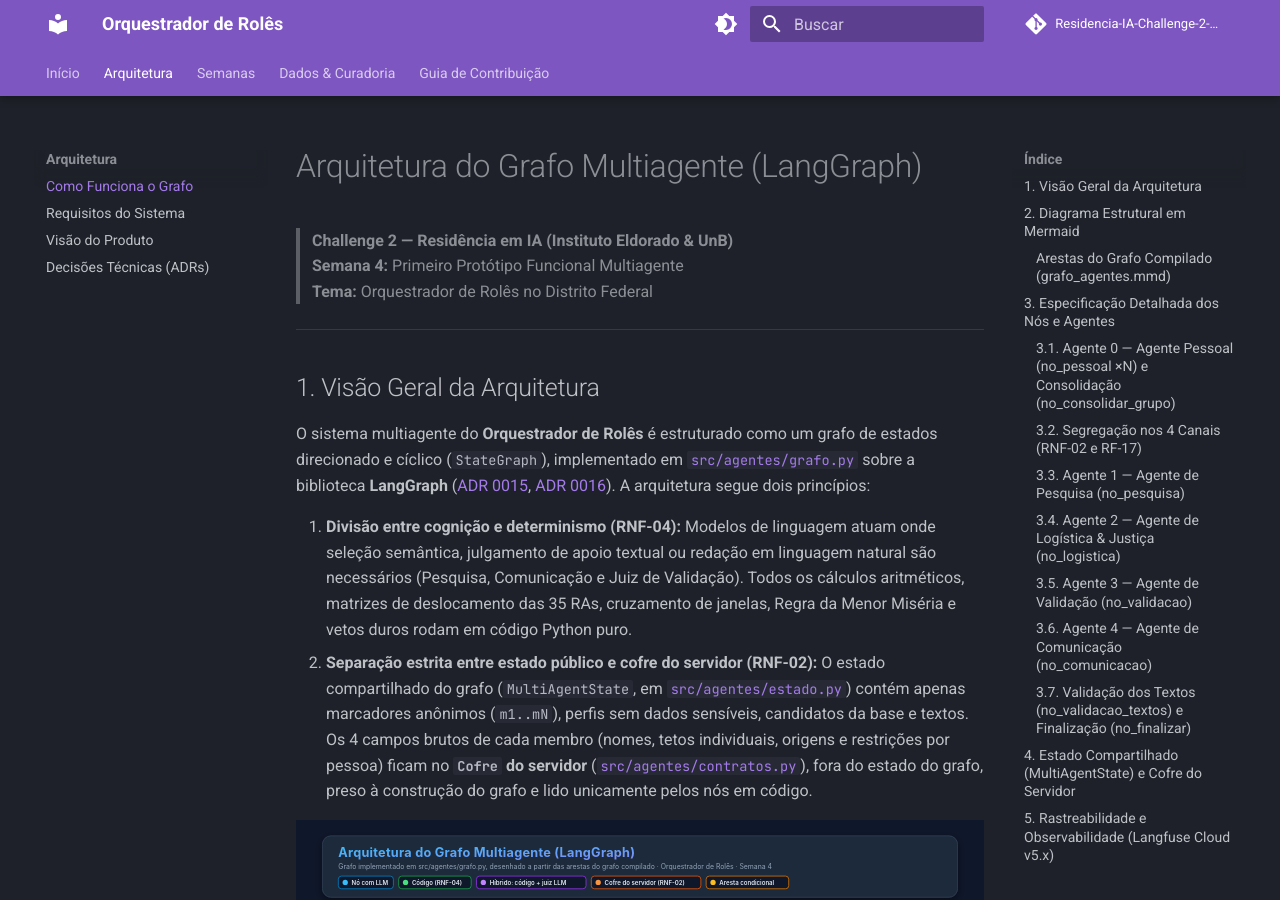
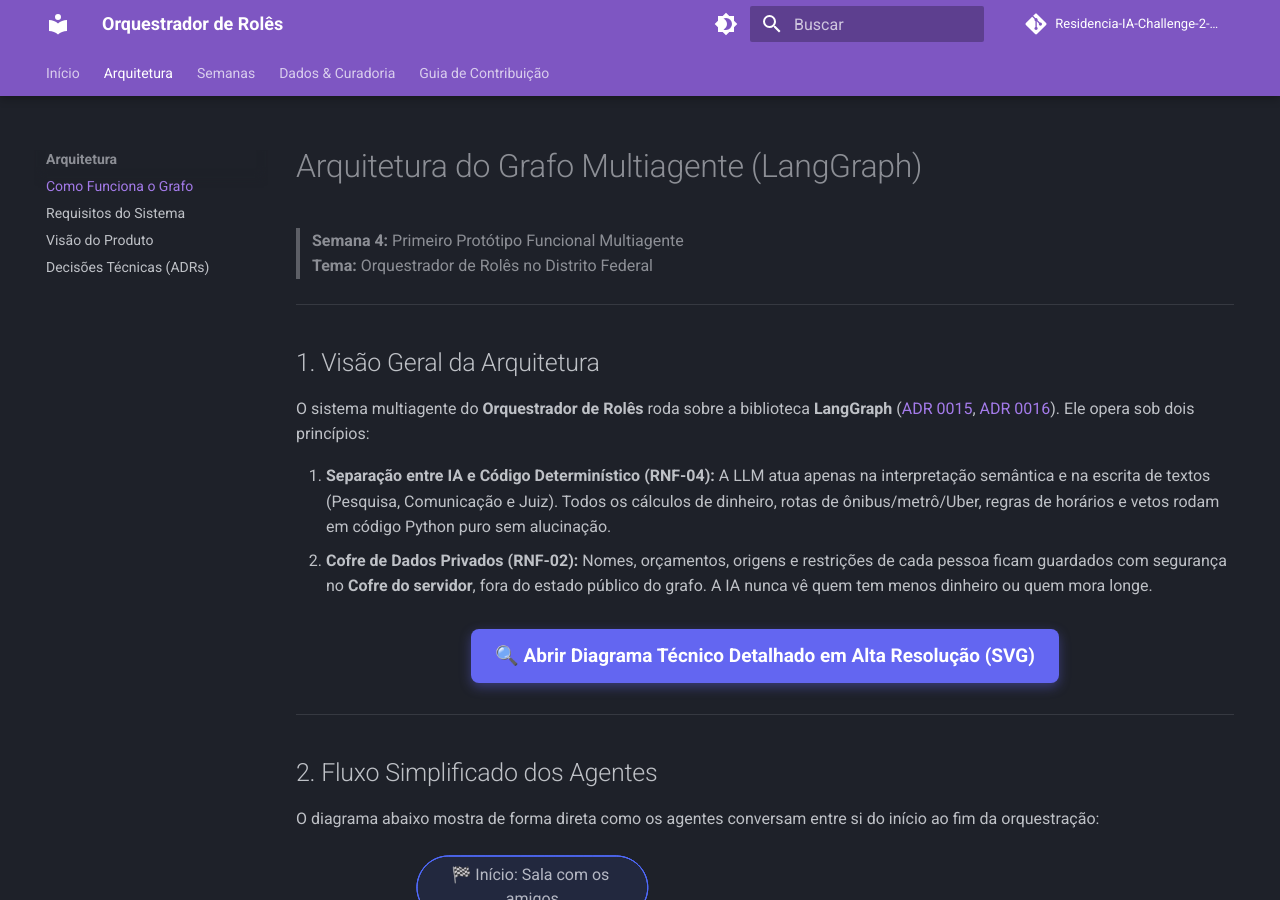
Before and after one commit to Residencia-IA-Challenge-2-Grupo-7/residencia-ia-g7-challenge2, an MkDocs documentation site: the page built from docs/arquitetura/multiagente.md, in a window 1280 px wide and 900 px high. Built offline with MkDocs 1.6.1 and Material for MkDocs 9.7.7, drawn with Linux system fonts in a browser that asks for light colours; comment, search, counter and statistics services are not loaded; some of the changed text lies outside the part shown.

Commit message:
docs(portal): esconde indice toc lateral e melhora legibilidade do diagrama

````diff
--- a/docs/arquitetura/multiagente.md
+++ b/docs/arquitetura/multiagente.md
@@ -1,6 +1,10 @@
+---
+hide:
+  - toc
+---
+
 # Arquitetura do Grafo Multiagente (LangGraph)
 
-> **Challenge 2 — Residência em IA (Instituto Eldorado & UnB)**
 > **Semana 4:** Primeiro Protótipo Funcional Multiagente
 > **Tema:** Orquestrador de Rolês no Distrito Federal
 
@@ -8,76 +12,43 @@
 
 ## 1. Visão Geral da Arquitetura
 
-O sistema multiagente do **Orquestrador de Rolês** é estruturado como um grafo de estados direcionado e cíclico (`StateGraph`), implementado em [`src/agentes/grafo.py`](../../src/agentes/grafo.py) sobre a biblioteca **LangGraph** ([ADR 0015](../decisoes/0015-orquestracao-com-langgraph.md), [ADR 0016](../decisoes/0016-estrutura-dos-agentes.md)). A arquitetura segue dois princípios:
+O sistema multiagente do **Orquestrador de Rolês** roda sobre a biblioteca **LangGraph** ([ADR 0015](../decisoes/0015-orquestracao-com-langgraph.md), [ADR 0016](../decisoes/0016-estrutura-dos-agentes.md)). Ele opera sob dois princípios:
 
-1. **Divisão entre cognição e determinismo (RNF-04):** Modelos de linguagem atuam onde seleção semântica, julgamento de apoio textual ou redação em linguagem natural são necessários (Pesquisa, Comunicação e Juiz de Validação). Todos os cálculos aritméticos, matrizes de deslocamento das 35 RAs, cruzamento de janelas, Regra da Menor Miséria e vetos duros rodam em código Python puro.
-2. **Separação estrita entre estado público e cofre do servidor (RNF-02):** O estado compartilhado do grafo (`MultiAgentState`, em [`src/agentes/estado.py`](../../src/agentes/estado.py)) contém apenas marcadores anônimos (`m1..mN`), perfis sem dados sensíveis, candidatos da base e textos. Os 4 campos brutos de cada membro (nomes, tetos individuais, origens e restrições por pessoa) ficam no **`Cofre` do servidor** ([`src/agentes/contratos.py`](../../src/agentes/contratos.py)), fora do estado do grafo, preso à construção do grafo e lido unicamente pelos nós em código.
+1. **Separação entre IA e Código Determinístico (RNF-04):** A LLM atua apenas na interpretação semântica e na escrita de textos (Pesquisa, Comunicação e Juiz). Todos os cálculos de dinheiro, rotas de ônibus/metrô/Uber, regras de horários e vetos rodam em código Python puro sem alucinação.
+2. **Cofre de Dados Privados (RNF-02):** Nomes, orçamentos, origens e restrições de cada pessoa ficam guardados com segurança no **Cofre do servidor**, fora do estado público do grafo. A IA nunca vê quem tem menos dinheiro ou quem mora longe.
 
-![Diagrama Visual da Arquitetura do Grafo Multiagente](img/grafo_multiagente.svg)
+<div style="text-align: center; margin: 1.5rem 0;">
+  <a href="../img/grafo_multiagente.svg" target="_blank" style="display: inline-block; padding: 12px 24px; background: #6366f1; color: #ffffff; border-radius: 8px; font-weight: 700; text-decoration: none; font-size: 0.95rem; box-shadow: 0 4px 12px rgba(99, 102, 241, 0.4);">🔍 Abrir Diagrama Técnico Detalhado em Alta Resolução (SVG)</a>
+</div>
 
 ---
 
-## 2. Diagrama Estrutural em Mermaid
+## 2. Fluxo Simplificado dos Agentes
 
-O diagrama abaixo reproduz exatamente os nós e as arestas compiladas pelo LangGraph (`construir_grafo` em [`src/agentes/grafo.py`](../../src/agentes/grafo.py), correspondente a `docs/entregas/semana-04/grafo_agentes.mmd`):
+O diagrama abaixo mostra de forma direta como os agentes conversam entre si do início ao fim da orquestração:
 
 ```mermaid
 flowchart TD
-    classDef llm fill:#e0f2fe,stroke:#0284c7,stroke-width:2px,color:#0369a1;
-    classDef code fill:#dcfce7,stroke:#16a34a,stroke-width:2px,color:#15803d;
-    classDef hybrid fill:#f3e8ff,stroke:#9333ea,stroke-width:2px,color:#7e22ce;
-    classDef decision fill:#fef3c7,stroke:#d97706,stroke-width:2px,color:#b45309;
-    classDef data fill:#ede9fe,stroke:#6366f1,stroke-width:2px,color:#4338ca;
-    classDef cofre fill:#fff7ed,stroke:#ea580c,stroke-width:2px,stroke-dasharray: 5 3,color:#9a3412;
-    classDef trace fill:#f1f5f9,stroke:#64748b,stroke-width:1.5px,color:#334155;
+    IN(["🏁 Início: Sala com os amigos"]) --> P["0. Agente Pessoal<br/>(Lê preferências de cada amigo)"]
+    P -->|"Guarda no Cofre Secreto"| COF[("🔒 Cofre Seguro<br/>Tetos e Origens Privadas")]
+    P -->|"Preferências Anônimas"| G["Consolidação do Grupo<br/>(Cruza horários e estilos)"]
 
-    START(["__start__ · Sala com N membros confirmados"]):::data
-    START -. "Send('no_pessoal', membro) ×N em paralelo" .-> PESSOAL
+    G -->|"Com horário comum"| PQ["1. Agente de Pesquisa<br/>(Busca na base de 93 locais reais do DF)"]
+    G -->|"Sem horário comum"| F["Finalização<br/>(Avisa o grupo)"]
 
-    PESSOAL["0. AGENTE PESSOAL ×N · no_pessoal<br/>(Código Puro — RNF-04 · span: agente_pessoal)<br/>• Interpreta os 4 campos por regras + log pessoal<br/>• Separa 4 canais: 1, 2 e 4 no Cofre; Canal 3 no estado"]:::code
+    PQ -->|"Candidatos da base"| L["2. Logística & Justiça<br/>(Calcula Menor Miséria e rotas)"]
+    L -->|"Ranking logístico"| V["3. Validação em Código<br/>(Aplica vetos de horário e orçamento)"]
 
-    subgraph COFRE ["Cofre do Servidor (Fora do MultiAgentState — RNF-02, ADR 0015/0016)"]
-        C1["Canal 1: Orçamento (teto individual) — Privado"]:::cofre
-        C2["Canal 2: Restrições duras — Privado"]:::cofre
-        C4["Canal 4: Logística (origem, janelas e transporte) — Privado"]:::cofre
-    end
+    V --> C1{"Mínimo de 3<br/>lugares viáveis?"}
+    C1 -->|"Não (até 2 voltas)"| PQ
+    C1 -->|"Sim"| CM["4. Comunicação<br/>(Redige os cartões amigáveis)"]
+    C1 -->|"0 viáveis"| F
 
-    C3["Canal 3: Preferências (tipos, vibes, evitar, pedido sanitizado)<br/>Único canal público no estado (membros_anonimos)"]:::data
+    CM --> VT["Validação de Textos & Juiz LLM<br/>(Garante que nenhum dado pessoal vazou)"]
+    VT -->|"Reprovado (máx 1x)"| CM
+    VT -->|"Aprovado"| F
 
-    PESSOAL -. "grava canais 1, 2 e 4" .-> COFRE
-    PESSOAL -- "devolve Canal 3" --> C3
-    C3 --> CONSOLIDAR["ORQUESTRADOR · no_consolidar_grupo<br/>(Código Puro · span: consolidar_grupo)<br/>• Agrega tipos ('x de y'), vibes e restrições sem autor<br/>• Cruza janelas comuns no Cofre"]:::code
-
-    CONSOLIDAR -. "depois_de_consolidar:<br/>há janela comum (≥ 2 pessoas)" .-> PESQUISA
-    CONSOLIDAR -. "sem janela comum:<br/>direto para o fim" .-> FINALIZAR
-
-    PESQUISA["1. AGENTE DE PESQUISA · no_pesquisa<br/>(LLM: DeepSeek V4.1 Flash · span: pesquisa)<br/>• LLM escreve até 3 consultas; código executa buscar_lugares_rag<br/>• Base oficial de 93 lugares 2FA TikTok (ADR 0008)<br/>• 8 a 10 candidatos com trecho_citado conferido"]:::llm
-
-    PESQUISA -- "candidatos_pesquisa" --> LOGISTICA["2. AGENTE DE LOGÍSTICA E JUSTIÇA · no_logistica<br/>(Código Puro — RNF-04, ADR 0013 · span: logistica)<br/>• Meio mais barato em até 75 min nas 35 RAs<br/>• Regra da Menor Miséria (nota pelo pior trajeto)<br/>• Score: 45% Aderência + 35% Justiça + 20% Horário"]:::code
-    C4 -. "lê origem e janelas" .-> LOGISTICA
-
-    LOGISTICA -- "candidatos_avaliados (só agregados)" --> VALIDACAO["3. AGENTE DE VALIDAÇÃO · no_validacao<br/>(Híbrido: Código + Juiz LLM 1ª passagem opcional · span: validacao)<br/>• Vetos em código: horário, orçamento, restrição, encerrado, deslocamento > 75 min<br/>• Juiz 1ª passagem (#72, opcional, GLM-5.3-Flash): derruba motivo que contradiz documento"]:::hybrid
-    C1 -. "teto individual" .-> VALIDACAO
-    C2 -. "restrições duras" .-> VALIDACAO
-
-    VALIDACAO -. "avaliar_convergencia:<br/>validados < 3 e voltas < 2<br/>PedidoNovaBusca (só contagens)" .-> PESQUISA
-    VALIDACAO -. "nenhum validado após as buscas:<br/>direto para o fim" .-> FINALIZAR
-    VALIDACAO -. "≥ 1 candidato validado" .-> COMUNICACAO
-
-    COMUNICACAO["4. AGENTE DE COMUNICAÇÃO · no_comunicacao<br/>(LLM: DeepSeek V4.1 Flash · span: comunicacao)<br/>• Persona: Anfitrião de Brasília (JSON Schema estrito)<br/>• Escreve só titulo, resumo_acesso e por_que_combina<br/>• Na reescrita, só os cartões reprovados mudam"]:::llm
-
-    COMUNICACAO -- "cartoes + fatos" --> VAL_TEXTOS["3. VALIDAÇÃO DOS TEXTOS · no_validacao_textos<br/>(Híbrido: Código + Juiz LLM 2ª passagem · span: validacao_textos)<br/>• Varredura em código (verificar_cartoes): número, nome ou RA do Cofre<br/>• Juiz 2ª passagem (#72, GLM-5.3-Flash): contradição factual e vazamento de PII"]:::hybrid
-
-    VAL_TEXTOS -. "depois_dos_textos:<br/>reprovado e reescritas < 1 (máx. 1 reescrita)" .-> COMUNICACAO
-    VAL_TEXTOS -. "aprovados, ou texto de reserva após 1 reescrita" .-> FINALIZAR
-
-    FINALIZAR["ORQUESTRADOR · no_finalizar<br/>(Código Puro — RNF-04 · span: finalizar)<br/>• Preenche por código: preços, gastos, tempos, horário, tiktok_url e fonte 2FA<br/>• Cartão ainda reprovado recebe texto_reserva por regras<br/>• Sem cartões: emite aviso ao grupo para flexibilizar critérios"]:::code
-
-    FINALIZAR --> END_NODE(["__end__ · Tela 3: resultado_final_cartoes ou aviso ao grupo"]):::data
-
-    subgraph TELEMETRIA ["Observabilidade e Auditoria (Langfuse Cloud v5.x)"]
-        TRACE["Spans: agente_pessoal · consolidar_grupo · pesquisa · logistica · validacao · comunicacao · validacao_textos · finalizar"]:::trace
-    end
+    F --> OUT(["🎉 Tela 3: Cartões Prontos para Votação"])
 ```
 
 ### Arestas do Grafo Compilado (`grafo_agentes.mmd`)
````
Also changed, not shown: docs/index.md (+6 -0 lines).
